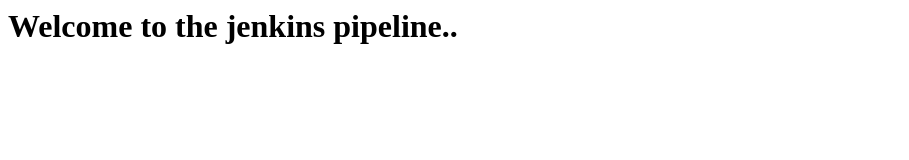
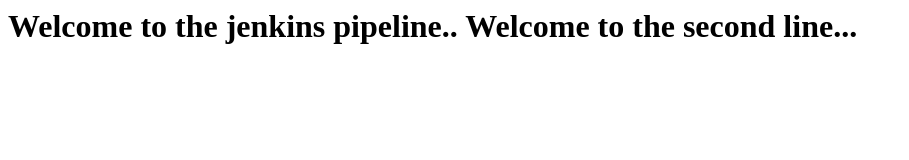
Before and after one commit to Priyankapawar9511/jenkins_repo, a plain HTML site: page index.html in a window 1280 px wide. Shown: the whole page, without its empty margins (0-909 px from the left). Drawn offline with Linux system fonts and the light colour scheme.

Commit message:
initial commit

```diff
--- a/index.html
+++ b/index.html
@@ -1,3 +1,4 @@
 <html>
-<h1>Welcome to the jenkins pipeline..</h1>
+<h1>Welcome to the jenkins pipeline..
+Welcome to the second line...</h1>
 </html>
```
